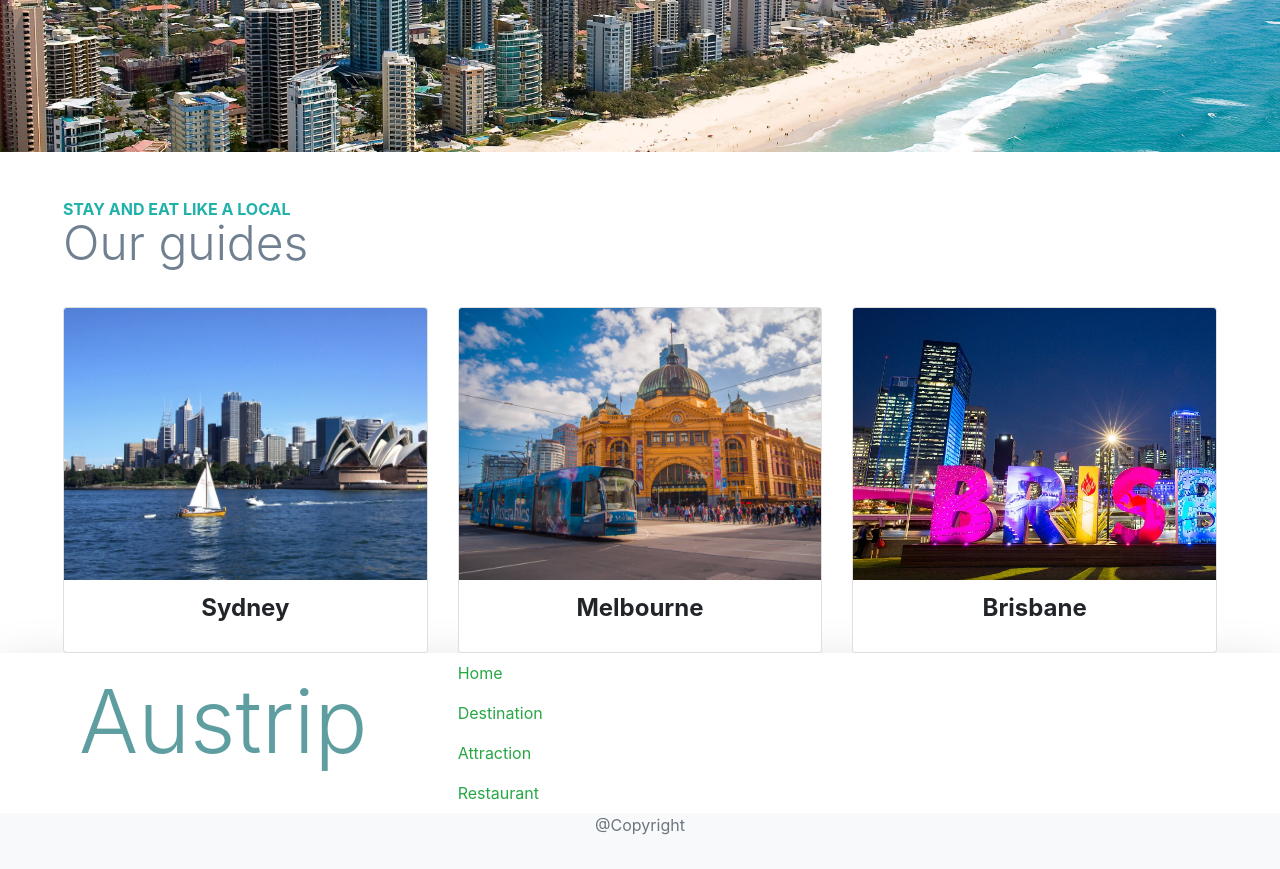
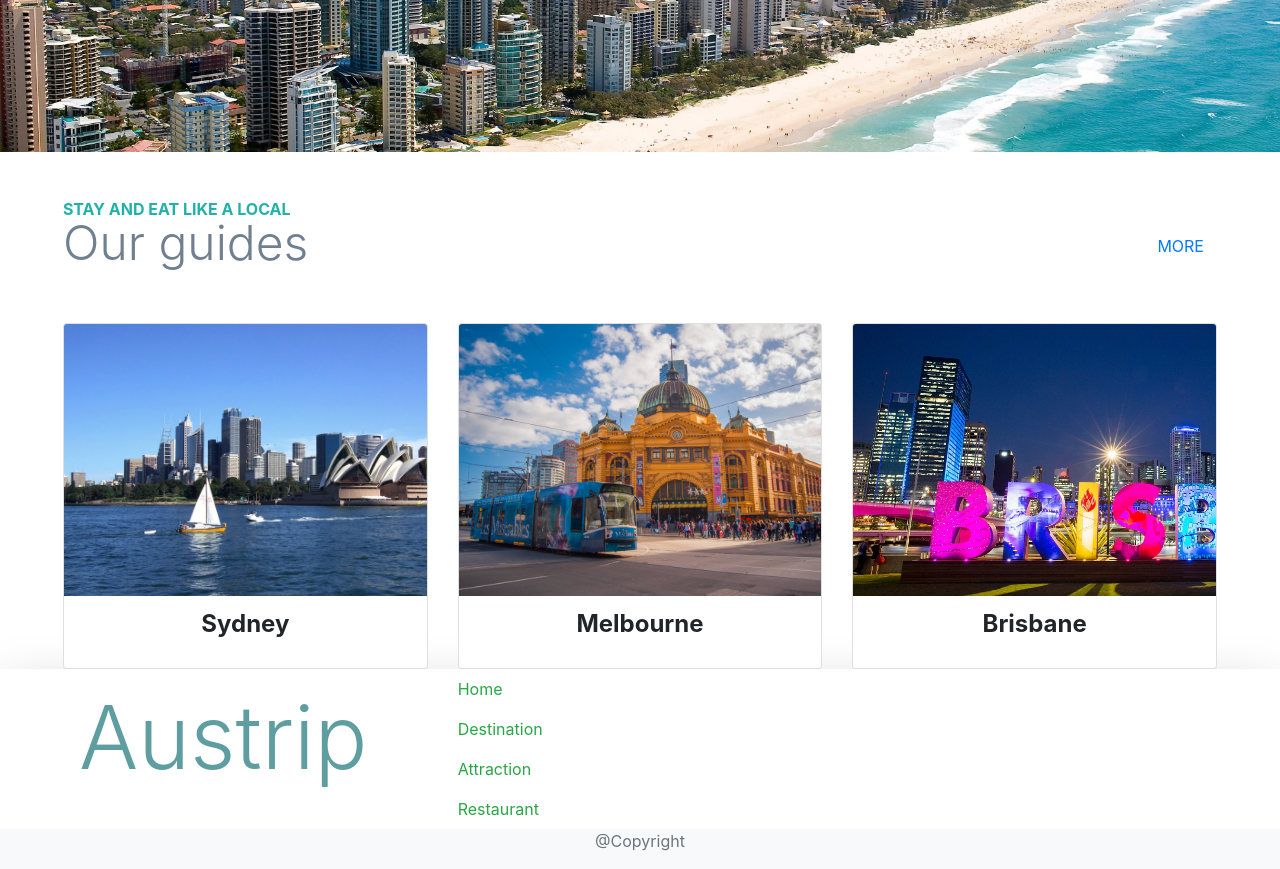
Before and after one commit to tc98100/Auspedition, a Django app: page /attractions/ in a window 1280 px wide. Shown: the part 528-1397 px from the top of the page. Before the commit the page ends 1363 px from the top, so only its background shows below. Run offline with Django 3.2, Linux system fonts and the light colour scheme; parts of the project's set-up code (start-up, migrations or seed data) failed here and were passed over; some libraries are stand-ins or nearby versions.

Commit message:
update more button

```diff
--- a/Austrip/main/statics/css/custom.css
+++ b/Austrip/main/statics/css/custom.css
@@ -79,6 +79,11 @@
 .rounded-cus{
     border-radius: 1rem;
     overflow: hidden;
+}
+
+.card-body-attraction p{
+    font-size: 1.5rem;
+    line-height: 1rem;
 }
 
 /* Log in and sign up */
--- a/Austrip/main/templates/attractions.html
+++ b/Austrip/main/templates/attractions.html
@@ -7,7 +7,8 @@
     <meta name="viewport" content="width=device-width, initial-scale=1.0, shrink-to-fit=no">
     <title>Attractions</title>
     <link rel="stylesheet" href="{% static 'custom.css'%}">
-    <link rel="stylesheet" href="https://stackpath.bootstrapcdn.com/bootstrap/4.5.2/css/bootstrap.min.css" integrity="sha384-JcKb8q3iqJ61gNV9KGb8thSsNjpSL0n8PARn9HuZOnIxN0hoP+VmmDGMN5t9UJ0Z" crossorigin="anonymous">
+    <link rel="stylesheet" href="https://stackpath.bootstrapcdn.com/bootstrap/4.5.2/css/bootstrap.min.css"
+          integrity="sha384-JcKb8q3iqJ61gNV9KGb8thSsNjpSL0n8PARn9HuZOnIxN0hoP+VmmDGMN5t9UJ0Z" crossorigin="anonymous">
 </head>
 <body>
 {% include 'navbar.html' %}
@@ -17,8 +18,9 @@
 <!-- Note that this page should have the search/filter stuff and include all the attractions as cards below that -->
 <div style="justify-content: center;
 	display: flex;align-items:center;background:url({% static 'GoldCoast.jpg'%});background-size:100%; height: 600px">
-        <div class="container-fluid" >
-            <div class="row rounded-pill" style="width: 70%;margin:15%;font-size: 2.5rem;background-color: white;padding:0.5rem 0 0.5rem 0.5rem">
+    <div class="container-fluid">
+        <div class="row rounded-pill"
+             style="width: 70%;margin:15%;font-size: 2.5rem;background-color: white;padding:0.5rem 0 0.5rem 0.5rem">
             <div class="col-5">
                 <div class="input-group">
                     <select class="custom-select custom-select-lg border-0" id="inputGroupSelect01">
@@ -44,20 +46,34 @@
                 </div>
             </div>
             <div class="col-2" style="justify-content: center;display: flex;align-items:center;">
-                    <button style="margin-right: -0.5rem" class="btn btn-outline-success btn-lg btn-block rounded-pill" type="submit">SEARCH</button>
+                <button style="margin-right: -0.5rem" class="btn btn-outline-success btn-lg btn-block rounded-pill"
+                        type="submit">SEARCH
+                </button>
             </div>
         </div>
     </div>
 </div>
-    <div class = "mt-5 ml-5 mr-5">
+<div class="mt-5 ml-5 mr-5">
     <div class="container-fluid ">
+
+
         <div class="bg-transparent">
             <h1 class="font-weight-bold  " style="font-size: 1rem; color: lightseagreen">
                 STAY AND EAT LIKE A LOCAL</h1>
-                <p class="font-weight-light" style="font-size: 3rem; color: slategray; line-height: 2rem">Our guides </p>
+            <div class="row">
+                <div class="col-8">
+            <p class="font-weight-light" style="font-size: 3rem; color: slategray; line-height: 2rem">Our guides
+            </p>
+                </div>
+
+            <div class="col-4 text-right">
+                <button type="button" class="btn btn-link" >MORE</button>
+            </div>
             </div>
         </div>
 
+
+    </div>
 
 
     <div class="container-fluid mt-5">
@@ -66,9 +82,8 @@
                 <div class="card rounded-cus">
                     <div class="attraction" style="background-image: url({% static 'Sydney.jpg'%});">
                     </div>
-
-                        <div class="card-body">
-                            <p class="font-weight-bold text-center" style="font-size: 1.5rem; line-height: 1rem">Sydney</p>
+                    <div class="card-body card-body-attraction">
+                        <p class="font-weight-bold text-center">Sydney</p>
                     </div>
                 </div>
             </div>
@@ -77,8 +92,9 @@
                     <div class="attraction" style="background-image: url({% static 'Melbourne.jpg'%});">
                     </div>
 
-                        <div class="card-body">
-                            <p class="font-weight-bold text-center" style="font-size: 1.5rem;line-height: 1rem">Melbourne</p>
+                    <div class="card-body card-body-attraction">
+                        <p class="font-weight-bold text-center">
+                            Melbourne</p>
                     </div>
                 </div>
             </div>
@@ -86,8 +102,8 @@
                 <div class="card rounded-cus">
                     <div class="attraction" style="background-image: url({% static 'Brisbane.jpg'%});">
                     </div>
-                        <div class="card-body">
-                            <p class="font-weight-bold text-center" style="font-size: 1.5rem;line-height: 1rem">Brisbane</p>
+                    <div class="card-body card-body-attraction">
+                        <p class="font-weight-bold text-center">Brisbane</p>
                     </div>
                 </div>
             </div>
@@ -96,9 +112,15 @@
 </div>
 
 {% include 'footer.html' %}
-    <script src = "../statics/javascript/index.js"></script>
-    <script src="https://code.jquery.com/jquery-3.5.1.slim.min.js" integrity="sha384-DfXdz2htPH0lsSSs5nCTpuj/zy4C+OGpamoFVy38MVBnE+IbbVYUew+OrCXaRkfj" crossorigin="anonymous"></script>
-    <script src="https://cdn.jsdelivr.net/npm/popper.js@1.16.1/dist/umd/popper.min.js" integrity="sha384-9/reFTGAW83EW2RDu2S0VKaIzap3H66lZH81PoYlFhbGU+6BZp6G7niu735Sk7lN" crossorigin="anonymous"></script>
-    <script src="https://stackpath.bootstrapcdn.com/bootstrap/4.5.2/js/bootstrap.min.js" integrity="sha384-B4gt1jrGC7Jh4AgTPSdUtOBvfO8shuf57BaghqFfPlYxofvL8/KUEfYiJOMMV+rV" crossorigin="anonymous"></script>
+<script src="../statics/javascript/index.js"></script>
+<script src="https://code.jquery.com/jquery-3.5.1.slim.min.js"
+        integrity="sha384-DfXdz2htPH0lsSSs5nCTpuj/zy4C+OGpamoFVy38MVBnE+IbbVYUew+OrCXaRkfj"
+        crossorigin="anonymous"></script>
+<script src="https://cdn.jsdelivr.net/npm/popper.js@1.16.1/dist/umd/popper.min.js"
+        integrity="sha384-9/reFTGAW83EW2RDu2S0VKaIzap3H66lZH81PoYlFhbGU+6BZp6G7niu735Sk7lN"
+        crossorigin="anonymous"></script>
+<script src="https://stackpath.bootstrapcdn.com/bootstrap/4.5.2/js/bootstrap.min.js"
+        integrity="sha384-B4gt1jrGC7Jh4AgTPSdUtOBvfO8shuf57BaghqFfPlYxofvL8/KUEfYiJOMMV+rV"
+        crossorigin="anonymous"></script>
 </body>
 </html>
```
Also changed, not shown: Austrip/main/templates/destination_detail.html (+11 -0 lines), 1 other file. Lines whose indentation alone changed are shown as unchanged.
